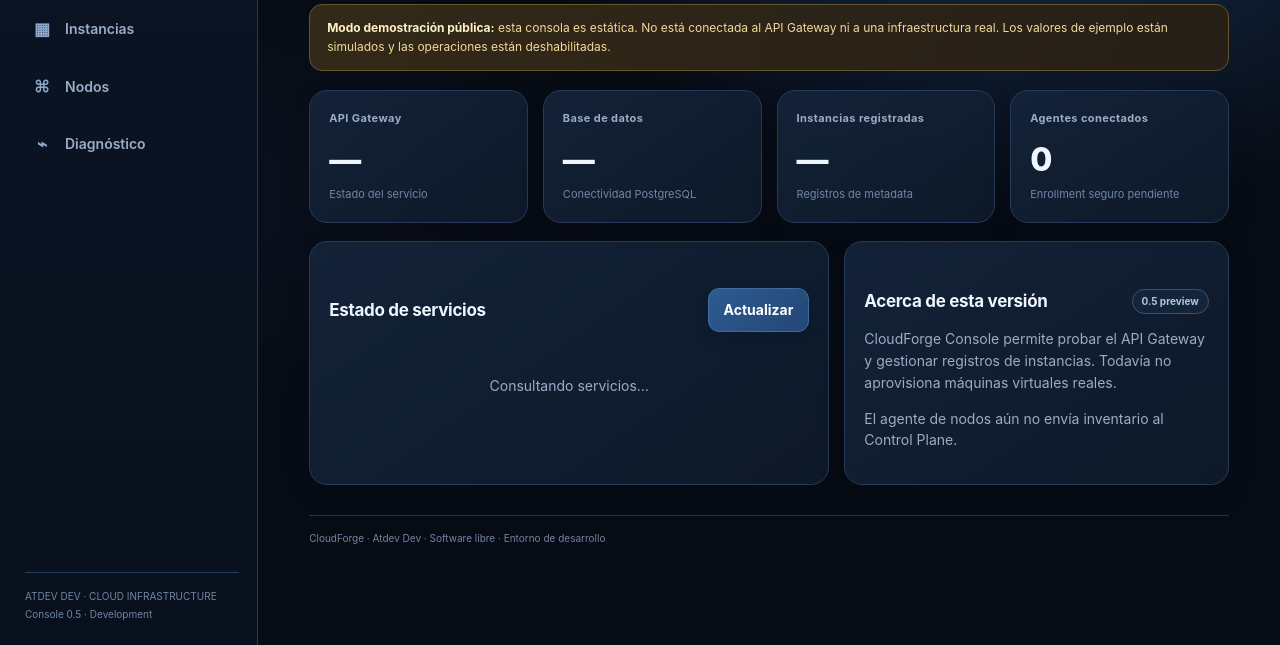
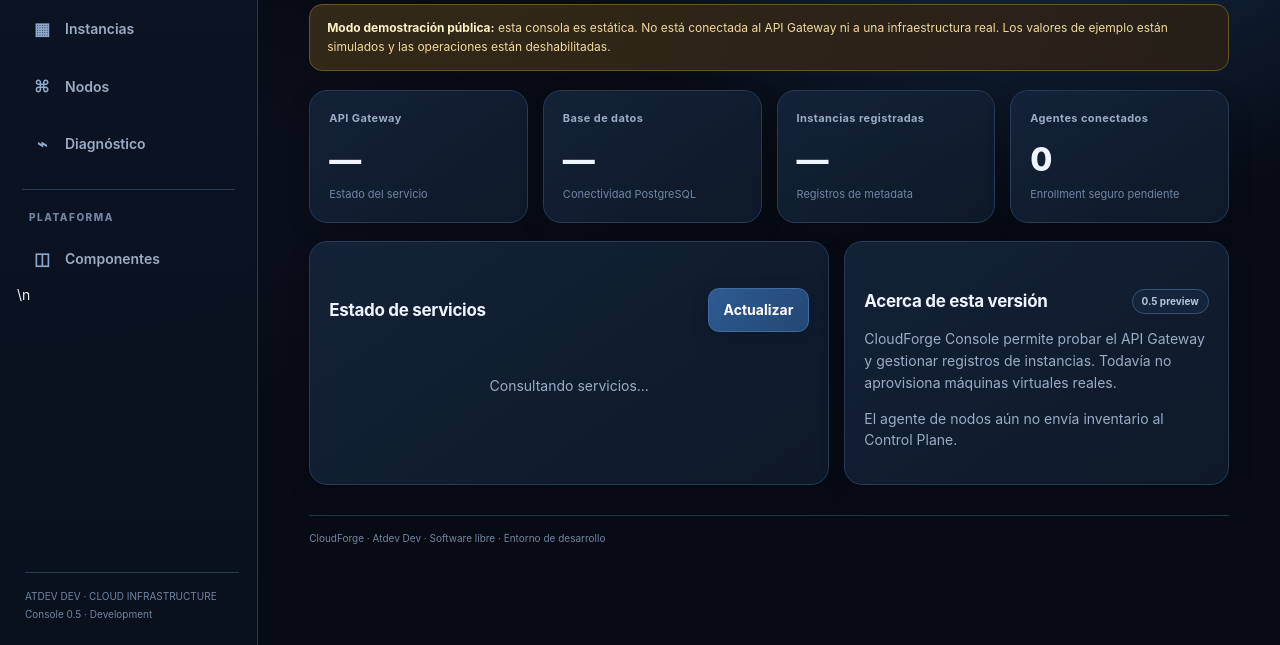
Before and after one commit to Reaccionador2Jeje/CloudForge, a plain HTML site: page web/console/index.html in a window 1280 px wide. Shown: the part 177-822 px from the top of the page. Drawn offline with Linux system fonts and the light colour scheme.

Commit message:
fix(console): add components navigation and stylesheet link

```diff
--- a/web/console/index.html
+++ b/web/console/index.html
@@ -17,7 +17,7 @@
       <button data-page="nodes"><span class="nav-icon">⌘</span>Nodos</button>
       <button data-page="diagnostics"><span class="nav-icon">⌁</span>Diagnóstico</button>
     </nav>
-    <div class="side-note">ATDEV DEV · CLOUD INFRASTRUCTURE<br>Console 0.5 · Development</div>
+    <div class="side-divider"></div><div class="side-caption">Plataforma</div><nav class="nav" aria-label="Componentes"><button data-page="components"><span class="nav-icon">◫</span>Componentes</button></nav>\n    <div class="side-note">ATDEV DEV · CLOUD INFRASTRUCTURE<br>Console 0.5 · Development</div>
   </aside>
   <main>
     <header class="top">
```
